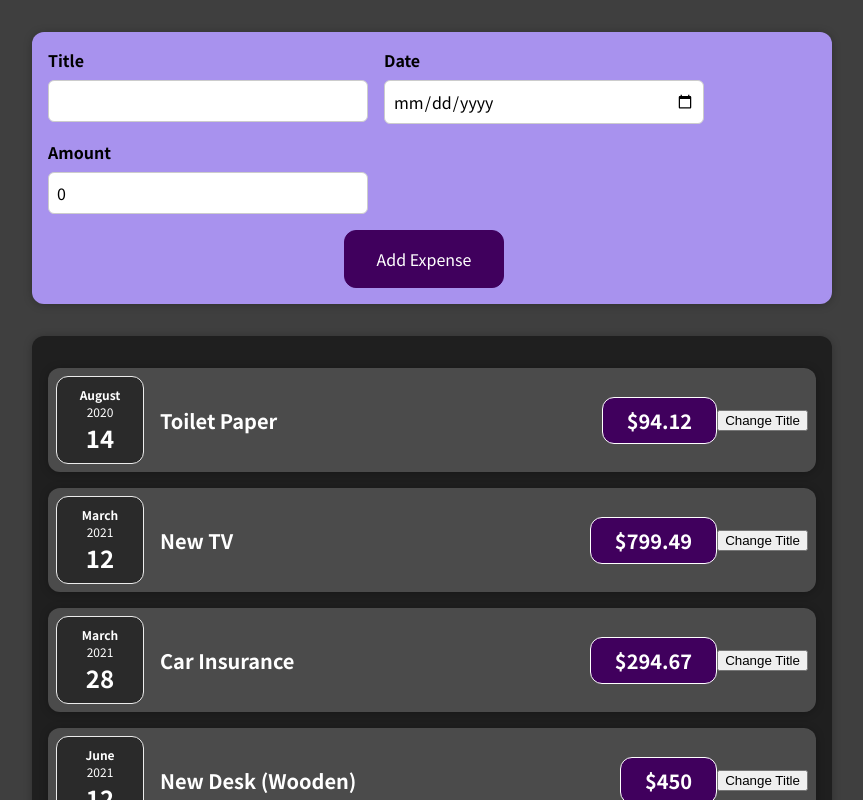
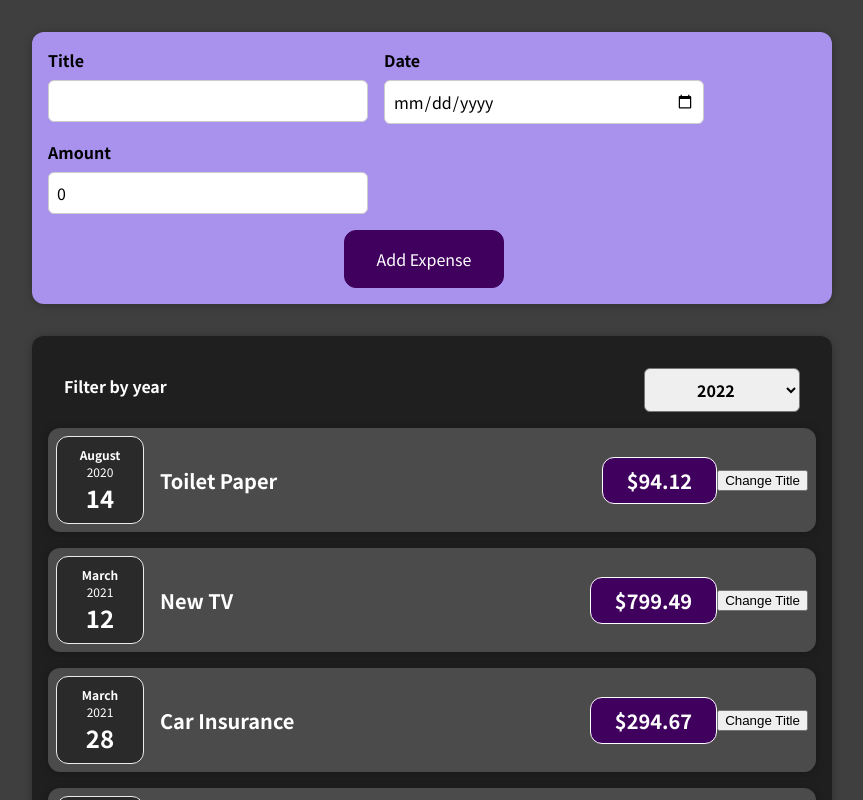
Before and after one commit to Richie1136/React-expense-tracker-udemy, a React (Create React App) app in the folder expense-tracker/: page / in a window 1280 px wide. Shown: the top 800 px of the page, without its empty margins (208-1071 px from the left). Built offline with nearby package versions, Linux system fonts and the light colour scheme; the HTML template or start-up script is replaced by a standard one.

Commit message:
Added the expense filter componeent to the expense componeent adding the prop of onChangeFilter and then using the useState hook for the year

```diff
--- a/expense-tracker/src/App.js
+++ b/expense-tracker/src/App.js
@@ -28,9 +28,14 @@ function App({ title, amount, date }) {
       date: new Date(2021, 10, 15),
     },
   ]
+
+  const addExpenseHandler = (expense) => {
+    console.log("In App")
+    console.log(expense)
+  }
   return (
     <div>
-      <NewExpense />
+      <NewExpense addExpenseHandler={addExpenseHandler} />
       <Expense expense={expenses} />
     </div>
   );
--- a/expense-tracker/src/components/expense/Expense.js
+++ b/expense-tracker/src/components/expense/Expense.js
@@ -1,11 +1,18 @@
-import React from 'react'
+import React, { useState } from 'react'
 import ExpenseItem from '../expenseitem/ExpenseItem'
 import './Expense.css'
 import Card from '../card/Card'
+import ExpensesFilter from '../expensesfilter/ExpensesFilter'
 
-function Expense({ expense }) {
+function Expense({ expense, handleYear }) {
+  const [year, setYear] = useState('2020')
+  const filteredYear = (selectedYear) => {
+    setYear(year)
+  }
   return (
+    <div>
       <Card className='expenses'>
+        <ExpensesFilter onChangeFilter={filteredYear} />
         <ExpenseItem
           title={expense[0].title}
           amount={expense[0].amount}
@@ -32,6 +39,7 @@ function Expense({ expense }) {
           date={expense[4].date}
         />
       </Card>
+    </div>
   )
 }
 export default Expense
--- a/expense-tracker/src/components/expenseform/ExpenseForm.js
+++ b/expense-tracker/src/components/expenseform/ExpenseForm.js
@@ -25,7 +25,7 @@ const ExpenseForm = ({ onSaveExpenseData }) => {
       amount: amount,
       date: new Date(date)
     }
-    onSaveExpenseData()
+    onSaveExpenseData(expenseData)
     setTitle('')
     setAmount('')
     setDate('')
--- /dev/null
+++ b/expense-tracker/src/components/expensesfilter/ExpensesFilter.css
@@ -0,0 +1,24 @@
+.expenses-filter {
+  color: white;
+  padding: 0 1rem;
+}
+
+.expenses-filter__control {
+  display: flex;
+  width: 100%;
+  align-items: center;
+  justify-content: space-between;
+  margin: 1rem 0;
+}
+
+.expenses-filter label {
+  font-weight: bold;
+  margin-bottom: 0.5rem;
+}
+
+.expenses-filter select {
+  font: inherit;
+  padding: 0.5rem 3rem;
+  font-weight: bold;
+  border-radius: 6px;
+}
--- /dev/null
+++ b/expense-tracker/src/components/expensesfilter/ExpensesFilter.js
@@ -0,0 +1,25 @@
+import React, { useState } from 'react'
+import './ExpensesFilter.css'
+
+const ExpensesFilter = ({ onChangeFilter }) => {
+
+  const yearChange = (e) => {
+    onChangeFilter(e.target.value)
+  }
+
+  return (
+    <div className='expenses-filter'>
+      <div className='expenses-filter__control'>
+        <label>Filter by year</label>
+        <select onChange={yearChange}>
+          <option type='number' value='2022'>2022</option>
+          <option value='2021'>2021</option>
+          <option value='2020'>2020</option>
+          <option value='2019'>2019</option>
+        </select>
+      </div>
+    </div>
+  );
+};
+
+export default ExpensesFilter;
--- a/expense-tracker/src/components/newexpense/NewExpense.js
+++ b/expense-tracker/src/components/newexpense/NewExpense.js
@@ -2,13 +2,13 @@ import React from 'react'
 import './NewExpense.css'
 import ExpenseForm from '../expenseform/ExpenseForm'
 
-const NewExpense = () => {
+const NewExpense = ({ addExpenseHandler }) => {
   const saveExpenseData = (enteredExpenseData) => {
     const expenseData = {
       ...enteredExpenseData,
       id: Math.random().toString()
     }
-    console.log(expenseData)
+    addExpenseHandler(expenseData)
   }
   return (
     <div className='new-expense'>
```
Lines whose indentation alone changed are shown as unchanged.
